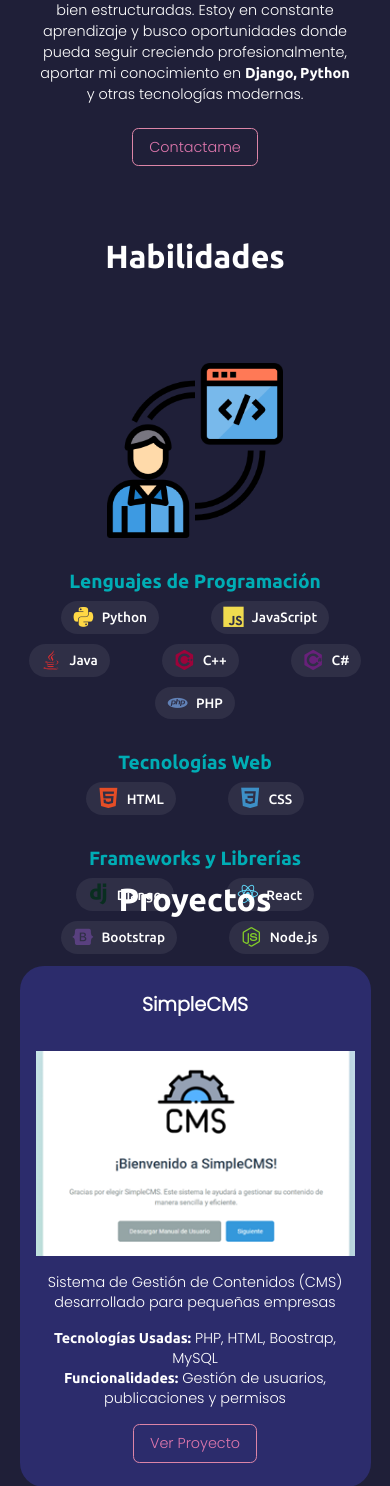
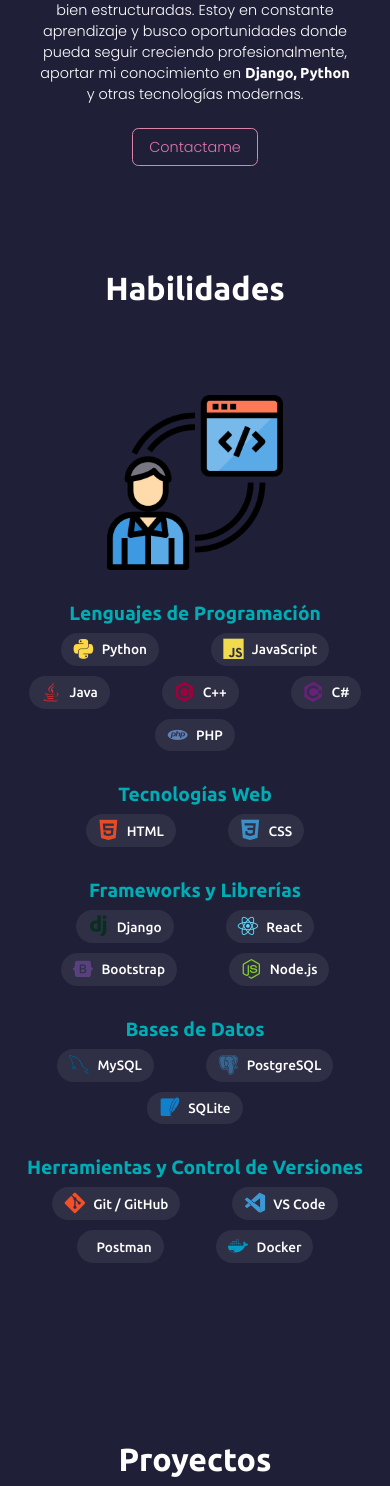
Before and after one commit to HeyMrDave/portafolio, a Django app: template base/templates/index.html in a window 390 px wide. Shown: the part 1189-2675 px from the top of the page. Run offline with Django 5.2, Linux system fonts and the light colour scheme; the template is opened without the code that fills it, so the values that code supplies are empty; some libraries are stand-ins or nearby versions.

Commit message:
Mejorando diseno movil

```diff
--- a/static/css/style.css
+++ b/static/css/style.css
@@ -826,16 +826,15 @@
 }
 
 #skills {
-    margin-top: 0em;   /* separa del contenido anterior */
+    margin-top: -1em;
     padding-top: 2rem;
 }
 
 #Projects {
-    margin-top: 3rem;   /* baja el título "Proyectos" */
+    margin-top: 4rem;
     padding-top: 1rem;
 }
 
-/* Opcional: mejora de alineación del título principal */
 #skills h1{
     margin-bottom: 5.5rem;
     text-align: center;
@@ -844,3 +843,16 @@
     margin-bottom: 2rem;
     text-align: center;
 }
+
+@media (max-width: 768px) {
+    #skills {
+        margin-top: 2rem;
+        padding-top: 2rem;
+        margin-bottom: 4rem;
+    }
+
+    #Projects {
+        margin-top: 36rem;
+        padding-top: 1rem;
+    }
+}
```
